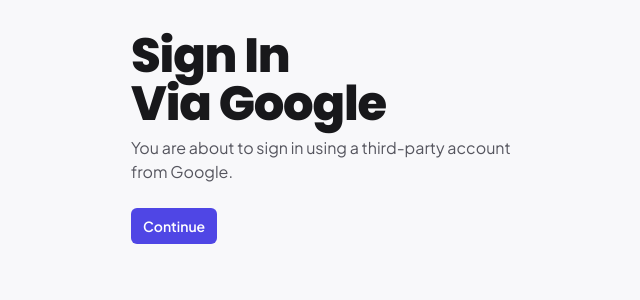
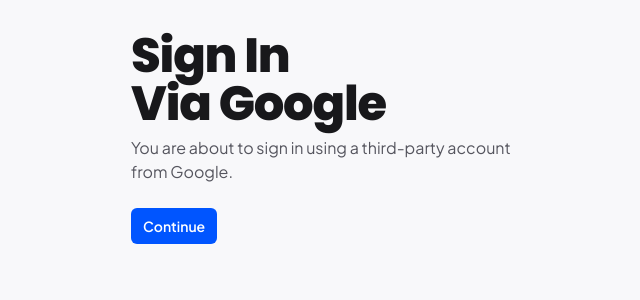
Before and after one commit to ivancze/workboard, a Django app: page /accounts/google/login/?next=/boards/1/ in a window 1280 px wide. Shown: the part 61-361 px from the top of the page, without its empty margins (309-949 px from the left). Run offline with Django 5.2, Linux system fonts and the light colour scheme; style sheets or scripts are compiled from the project's sources; parts of the project's set-up code (start-up, migrations or seed data) failed here and were passed over.

Commit message:
feat: change accent color to Electric Blue

```diff
--- a/assets/app.css
+++ b/assets/app.css
@@ -27,8 +27,8 @@
   --color-control: light-dark(#85858f, #74747e); /* edges that identify a control */
   --color-text: light-dark(#18181b, #f4f4f5);
   --color-text-muted: light-dark(#55555e, #a3a3ad);
-  --color-accent: light-dark(#4f46e5, #8b93f8);
-  --color-accent-hover: light-dark(#4338ca, #a5abfa);
+  --color-accent: light-dark(#0055ff, #3b9eff);
+  --color-accent-hover: light-dark(#0047d4, #7ab8ff);
   --color-on-accent: light-dark(#ffffff, #111114); /* text on accent */
   --color-danger: light-dark(#c42121, #f87878);
   --color-on-danger: light-dark(#ffffff, #111114); /* text on danger */
@@ -45,7 +45,7 @@
   --color-priority-could: light-dark(#facc15, #facc15);
   --color-on-priority-could: light-dark(#18181b, #18181b);
   --color-scrim: light-dark(rgb(0 0 0 / 0.4), rgb(0 0 0 / 0.6)); /* behind a dialog */
-  --color-focus: light-dark(#4f46e5, #8b93f8);
+  --color-focus: light-dark(#0055ff, #3b9eff);
 
   /* A Card arriving in a new Stage: a small pop and a fading accent ring. */
   --animate-land: land 700ms ease-out;
```
Also changed, not shown: README.md.
